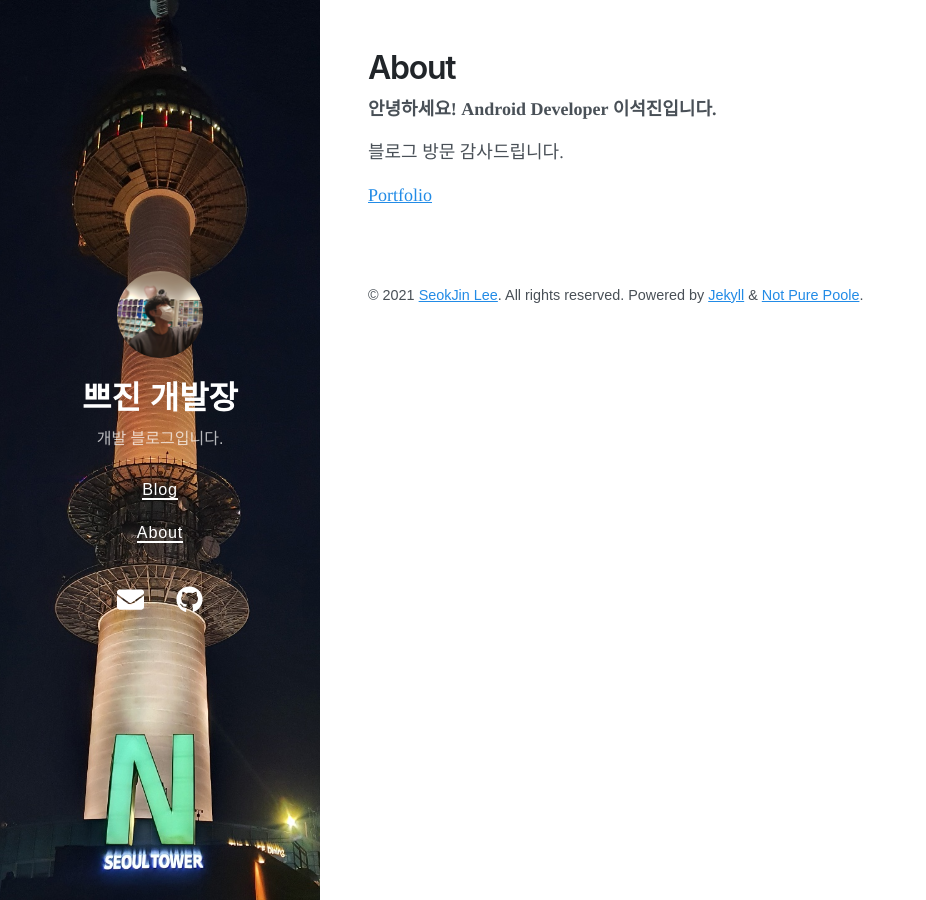
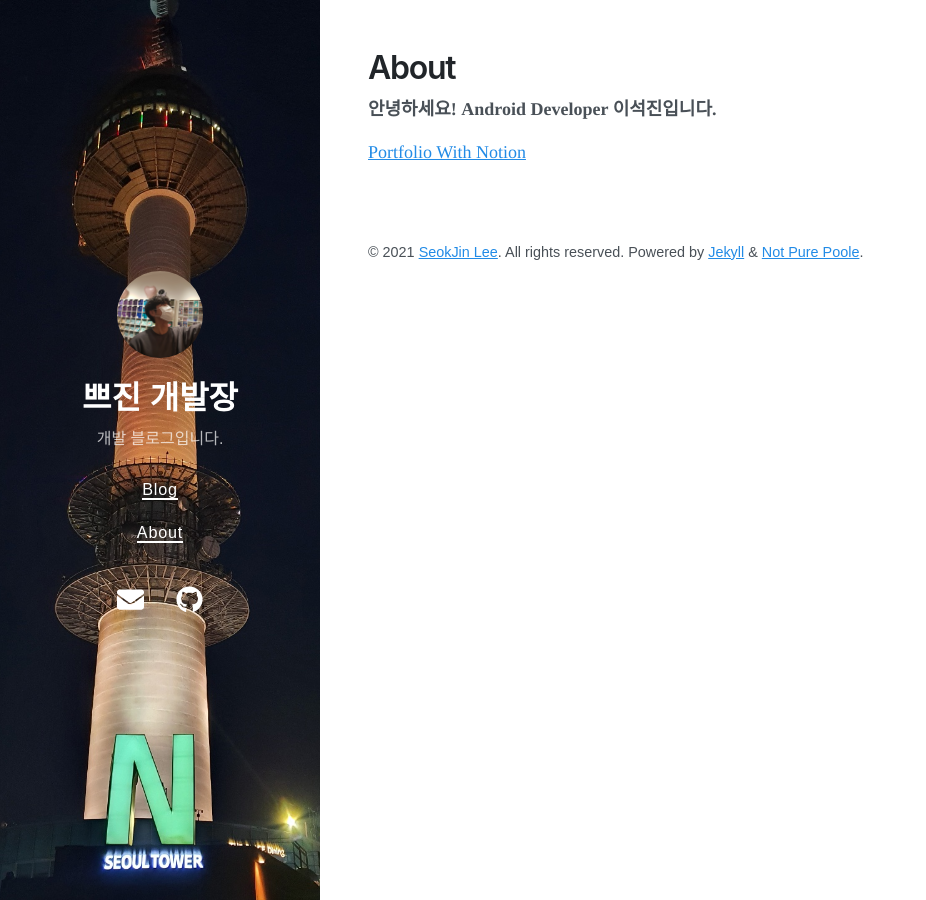
Before and after one commit to seokjinlee1994/seokjinlee1994.github.io, a Jekyll site: the page built from about.md, in a window 1280 px wide. Shown: the whole page, without its empty margins (0-926 px from the left). Built offline with Jekyll 4.4.1, drawn with Linux system fonts in a browser that asks for light colours; nearby versions of some CDN libraries.

Commit message:
21_07_16 content update

```diff
--- a/about.md
+++ b/about.md
@@ -4,6 +4,4 @@ title: About
 ---
 **안녕하세요! Android Developer 이석진입니다.**
 
-블로그 방문 감사드립니다.
-
-[Portfolio](https://luminous-tv-d19.notion.site/40b9ca2450e34e0386895baccf14ec63)
+[Portfolio With Notion](https://luminous-tv-d19.notion.site/40b9ca2450e34e0386895baccf14ec63)
```
